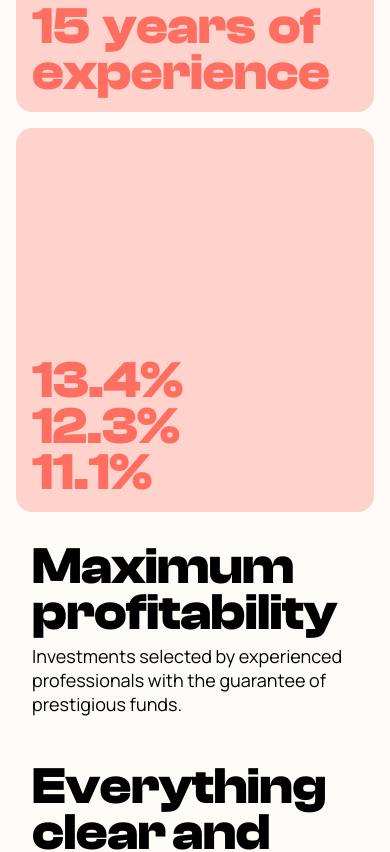
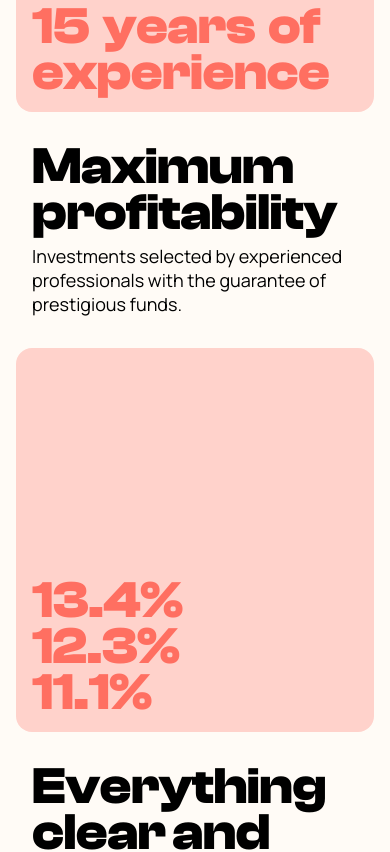
Before and after one commit to Adriasu09/theportiqo-website, a React (Vite) app: page /landing/home in a window 390 px wide. Shown: the part 4440-5292 px from the top of the page. Built offline with nearby package versions, Linux system fonts and the light colour scheme.

Commit message:
feat: add className prop to BenefitsCard for flexible styling and update constants for layout ordering

```diff
--- a/src/components/landing/components/benefits/benefits-card.tsx
+++ b/src/components/landing/components/benefits/benefits-card.tsx
@@ -8,6 +8,7 @@ export const BenefitsCard = ({
   justify = "end",
   descriptionKey,
   isAccented = false,
+  className = "",
 }: BenefitCard) => {
   const { t } = useTranslation();
   const [isVisible, setIsVisible] = useState(false);
@@ -43,7 +44,7 @@ export const BenefitsCard = ({
   }, []);
 
   return (
-    <div className={`flex items-center justify-${justify}`}>
+    <div className={`flex items-center justify-${justify} ${className}`}>
       <div
         ref={cardRef}
         className={`flex w-full max-w-[380px] flex-col items-start justify-end gap-2 rounded-2xl p-4 md:min-h-96 ${isAccented && "min-h-96 bg-qo-brand-100"}`}
--- a/src/components/landing/components/benefits/benefits.tsx
+++ b/src/components/landing/components/benefits/benefits.tsx
@@ -12,6 +12,7 @@ export const Benefits = () => {
           justify={index % 2 === 0 ? "end" : "start"}
           descriptionKey={benefit.descriptionKey}
           isAccented={benefit.isAccented}
+          className={benefit.className}
         />
       ))}
     </div>
--- a/src/components/landing/constants/landing.constants.ts
+++ b/src/components/landing/constants/landing.constants.ts
@@ -22,26 +22,32 @@ export const BENEFITS_LIST: BenefitCard[] = [
   {
     titleKey: "backedByExperts",
     descriptionKey: "backedByExpertsDescription",
+    className: "order-1 md:order-none"
   },
   {
     titleKey: "experience",
     isAccented: true,
+    className: "order-2 md:order-none"
   },
   {
     titleKey: "profitability",
     isAccented: true,
+    className: "order-4 md:order-none"
   },
   {
     titleKey: "maximumProfitability",
     descriptionKey: "maximumProfitabilityDescription",
+    className: "order-3 md:order-none"
   },
   {
     titleKey: "everythingClear",
     descriptionKey: "everythingClearDescription",
+    className: "order-5 md:order-none"
   },
   {
     titleKey: "fees",
     isAccented: true,
+    className: "order-6 md:order-none"
   },
 ];
 
--- a/src/components/landing/models/landing.models.ts
+++ b/src/components/landing/models/landing.models.ts
@@ -8,6 +8,7 @@ export interface BenefitCard {
   justify?: "start" | "end";
   descriptionKey?: string;
   isAccented?: boolean;
+  className?: string;
 }
 
 export interface FAQItem {
```
